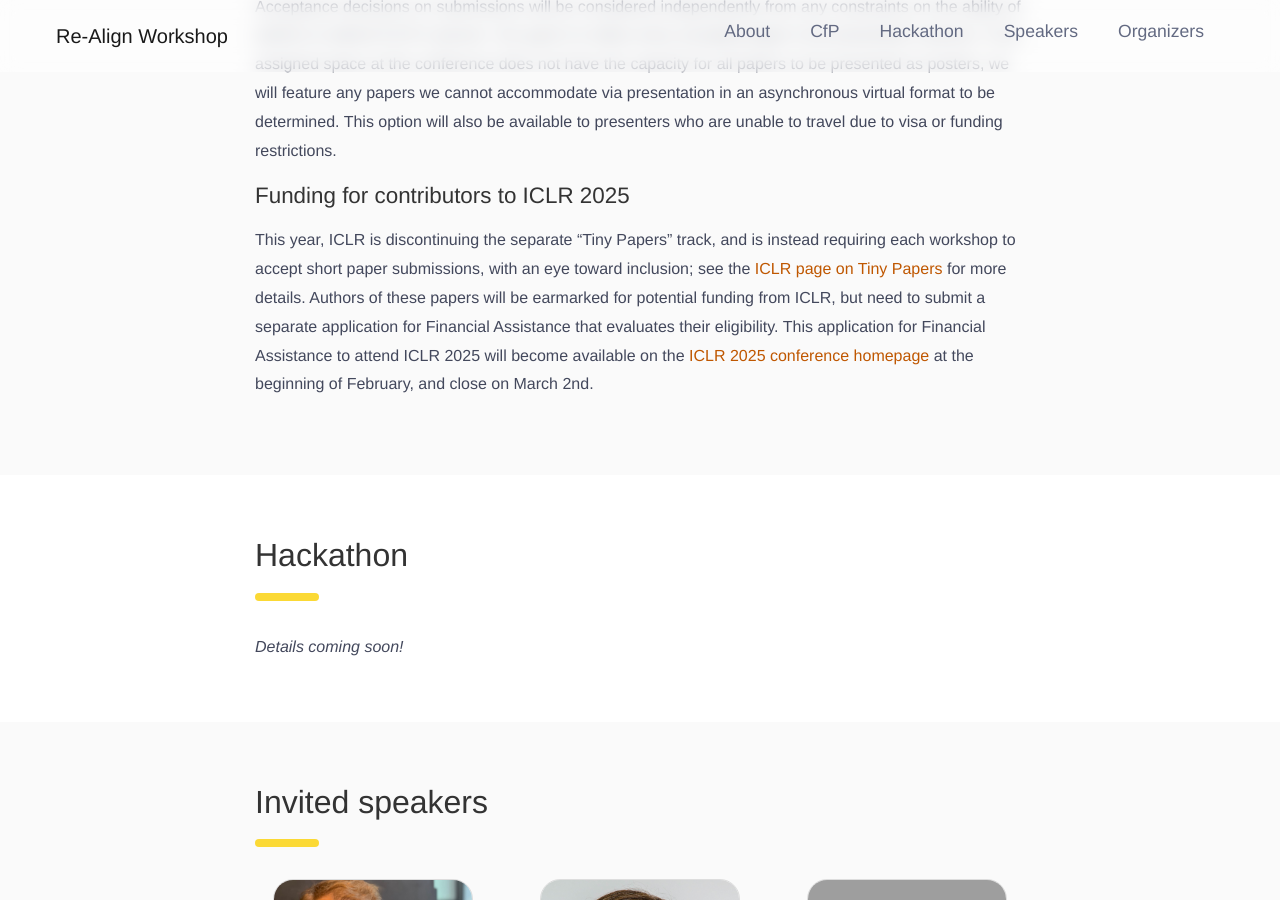
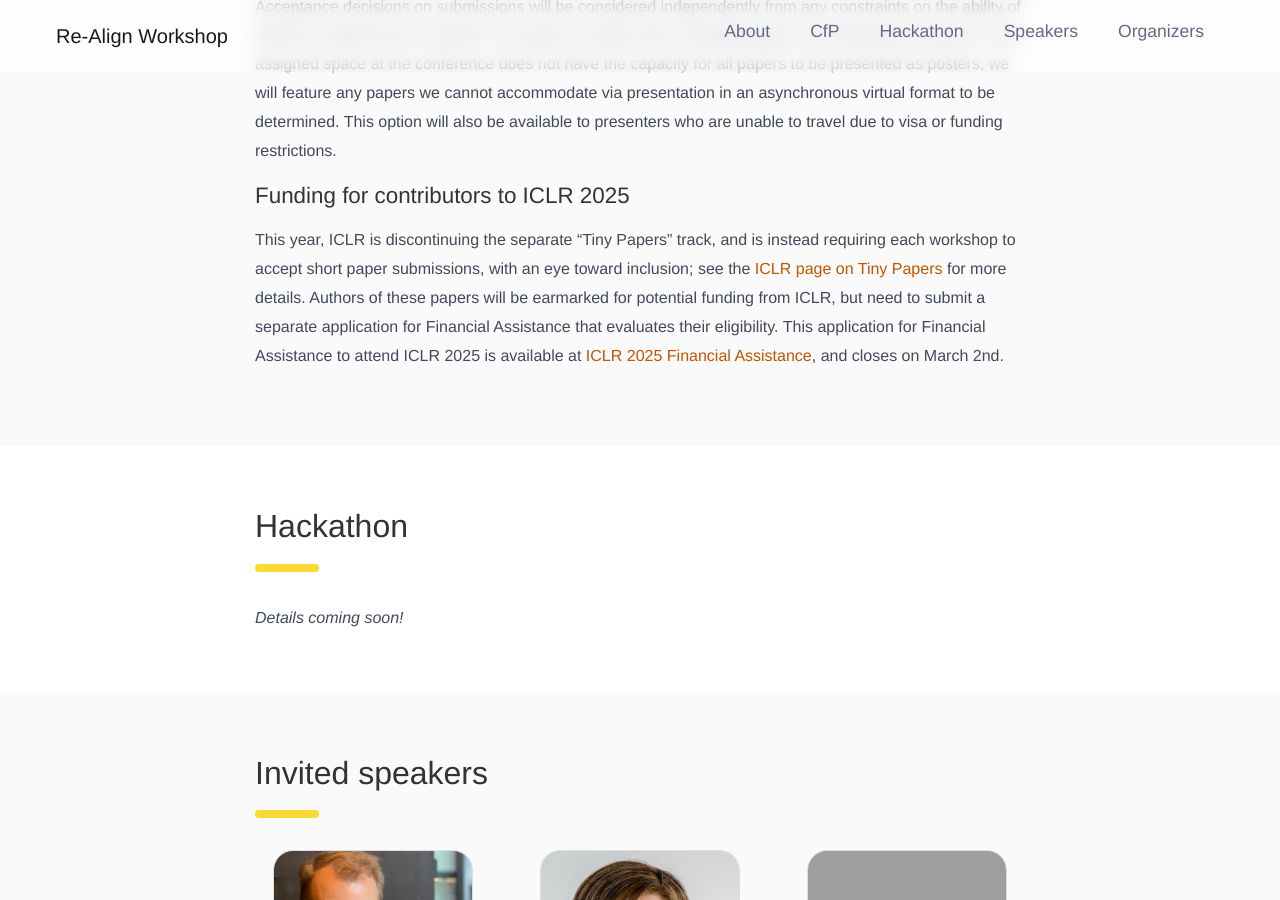
Before and after one commit to representational-alignment/representational-alignment.github.io, a Jekyll site: the page built from 2025/index.md, in a window 1280 px wide and 900 px high, scrolled down 4224 px. Built offline with Jekyll 4.4.1, drawn with Linux system fonts in a browser that asks for light colours; some of the changed text lies outside the part shown; grey boxes are pictures that could not be loaded.

Commit message:
formatting

```diff
--- a/2025/index.md
+++ b/2025/index.md
@@ -37,10 +37,9 @@ cfp:
         for more details. Authors of these papers will be earmarked for
         potential funding from ICLR, but need to submit a separate application
         for Financial Assistance that evaluates their eligibility. This
-        application for Financial Assistance to attend ICLR 2025 will become
-        available on the
-        [ICLR 2025 conference homepage](https://iclr.cc/Conferences/2025/)
-        at the beginning of February, and close on March 2nd.
+        application for Financial Assistance to attend ICLR 2025 is available at
+        [ICLR 2025 Financial Assistance](https://iclr.cc/Conferences/2025/FinancialAssistance),
+        and closes on March 2nd.
 
 
 speakers:
@@ -85,9 +84,9 @@ organizers:
 
 news:
   - content: "Small deadline extension! The deadline for for contributed papers is now <b>Wednesday, February 5th, 2025</b>."
-  - content: "Announcing the workshop date: Monday, April 28th, 2025 (Day 2 of the ICLR Workshops)!"
+  - content: "Announcing the workshop date: <b>Monday, April 28th, 2025</b> (Day 2 of the ICLR Workshops)!"
   - content: The <a class="scroll-link" href="#cfp">call for contributed papers</a> at Re-Align 2025 is now live!
-  - content: The 2025 edition of Re-Align was accepted as a workshop at ICLR 2025!
+  - content: The 2025 edition of Re-Align was accepted as a workshop at <a class="https://iclr.cc/Conferences/2025/">ICLR 2025</a>!
 
 about: |
   Both natural and artificial intelligences form representations of the world that they use to reason, make decisions,
```
